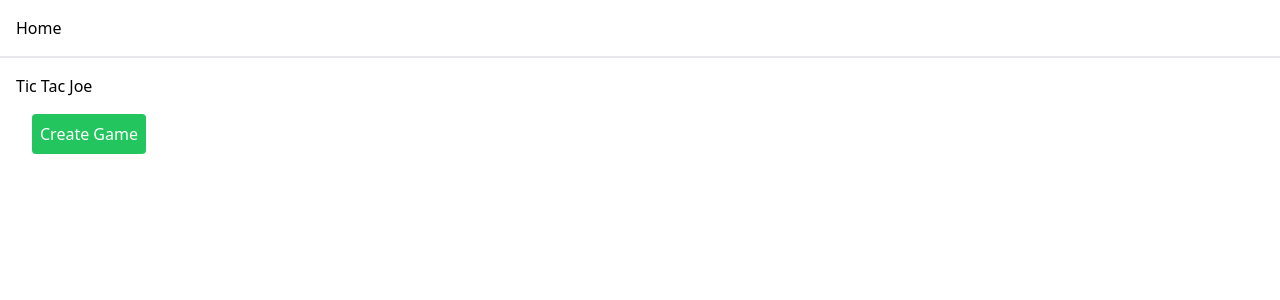
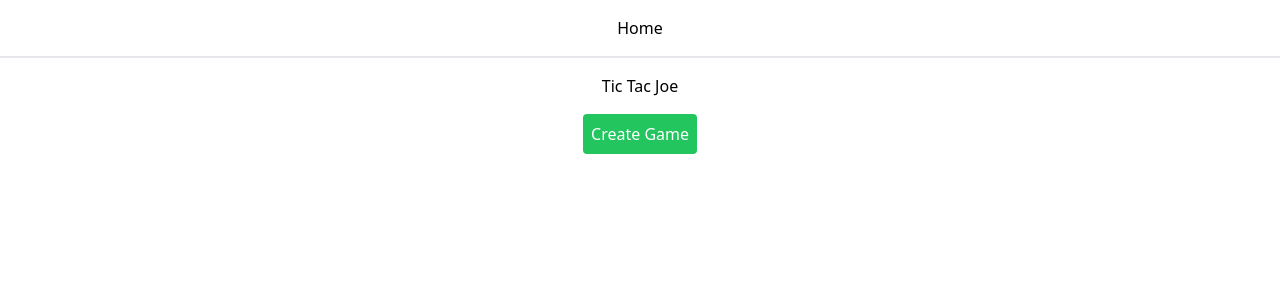
Before and after one commit to jessecrans/nextjs-firebase-game-test, a Next.js app: page / in a window 1280 px wide. Shown: the top 300 px of the page. Built offline with nearby package versions, Linux system fonts and the light colour scheme; no server answers.

Commit message:
fixed text not centering

```diff
--- a/src/app/layout.tsx
+++ b/src/app/layout.tsx
@@ -14,7 +14,7 @@ export default function RootLayout({
 }>) {
   return (
     <html lang="en">
-      <body>
+      <body className="text-center">
         <Navbar />
         {children}
       </body>
--- a/src/layouts/PageLayout.tsx
+++ b/src/layouts/PageLayout.tsx
@@ -6,7 +6,7 @@ const PageLayout = ({
   children: React.ReactNode
 }) => {
   return (
-    <main className='p-4 text-center'>
+    <main className='p-4'>
       {children}
     </main>
   )
```
